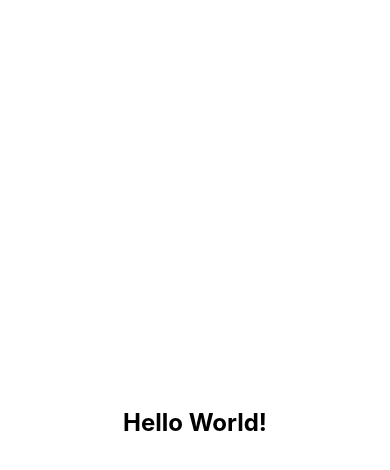
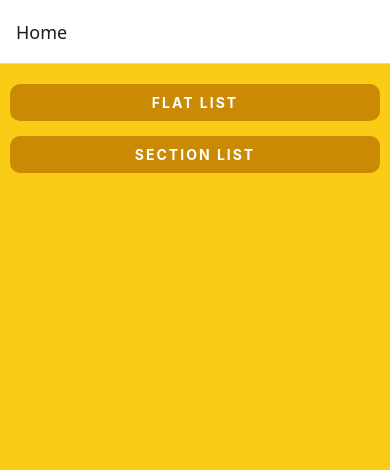
Before and after one commit to nansmatty/React-Native-List-And-API, a React Native app: screen /Home in a window 390 px wide. Shown: the top 470 px of the page. Built offline with nearby package versions, Linux system fonts and the light colour scheme.

Commit message:
Flat List Demo Complete

```diff
--- a/App.tsx
+++ b/App.tsx
@@ -1,24 +1,12 @@
-import {StyleSheet, Text, View} from 'react-native';
+import {NavigationContainer} from '@react-navigation/native';
+import RootNavigator from './src/RootNavigator';
 
 function App(): React.JSX.Element {
   return (
-    <View style={styles.sectionContainer}>
-      <Text style={styles.sectionTitle}>Hello World!</Text>
-    </View>
+    <NavigationContainer>
+      <RootNavigator />
+    </NavigationContainer>
   );
 }
 
-const styles = StyleSheet.create({
-  sectionContainer: {
-    padding: 10,
-    flex: 1,
-    justifyContent: 'center',
-    alignItems: 'center',
-  },
-  sectionTitle: {
-    fontSize: 24,
-    fontWeight: 'bold',
-  },
-});
-
 export default App;
--- a/package.json
+++ b/package.json
@@ -1,5 +1,5 @@
 {
-  "name": "ListAndApi",
+  "name": "listandapi",
   "version": "0.0.1",
   "private": true,
   "scripts": {
--- /dev/null
+++ b/src/RootNavigator.tsx
@@ -0,0 +1,26 @@
+import {View, Text} from 'react-native';
+import React from 'react';
+import {createStackNavigator} from '@react-navigation/stack';
+import HomeScreen from './screens/HomeScreen';
+import FlatListScreen from './screens/FlatListScreen';
+import SectionListScreen from './screens/SectionListScreen';
+
+export type RootStackParamsList = {
+  Home: undefined;
+  FlatList: undefined;
+  SectionList: undefined;
+};
+
+const Stack = createStackNavigator<RootStackParamsList>();
+
+const RootNavigator: React.FC = () => {
+  return (
+    <Stack.Navigator>
+      <Stack.Screen name="Home" component={HomeScreen} />
+      <Stack.Screen name="FlatList" component={FlatListScreen} />
+      <Stack.Screen name="SectionList" component={SectionListScreen} />
+    </Stack.Navigator>
+  );
+};
+
+export default RootNavigator;
--- /dev/null
+++ b/src/screens/FlatListScreen.tsx
@@ -0,0 +1,68 @@
+import {FlatList, StyleSheet, Text, View} from 'react-native';
+import React from 'react';
+
+//Sample Data or Data Coming From API
+const FLAT_DATA = Array.from({length: 50}, (_, index) => ({
+  id: index.toString(),
+  title: `Item ${index + 1}`,
+}));
+
+const FlatListScreen = () => {
+  const handlerRenderItem = ({item}: {item: {id: string; title: string}}) => (
+    <View style={styles.itemView}>
+      <Text style={styles.itemText}>{item.title}</Text>
+    </View>
+  );
+
+  return (
+    <View style={styles.sectionContainer}>
+      <Text style={styles.sectionTitle}>Flat List</Text>
+      <FlatList
+        ListHeaderComponent={
+          <Text style={styles.flatListHeader}>FlatList Header</Text>
+        }
+        ListFooterComponent={
+          <Text style={styles.flatListHeader}>FlatList Footer</Text>
+        }
+        data={FLAT_DATA}
+        renderItem={handlerRenderItem}
+        keyExtractor={item => item.id}
+      />
+    </View>
+  );
+};
+const styles = StyleSheet.create({
+  sectionContainer: {
+    padding: 10,
+    flex: 1,
+    gap: 20,
+  },
+  sectionTitle: {
+    textAlign: 'center',
+    paddingVertical: 20,
+    fontSize: 24,
+    fontWeight: 'bold',
+  },
+  itemView: {
+    height: 100,
+    flex: 1,
+    padding: 10,
+    justifyContent: 'center',
+    alignItems: 'center',
+    gap: 20,
+  },
+
+  itemText: {
+    fontSize: 16,
+    fontWeight: 'bold',
+  },
+
+  flatListHeader: {
+    fontSize: 30,
+    textAlign: 'center',
+    color: '#ff45ff',
+    fontWeight: 'bold',
+  },
+});
+
+export default FlatListScreen;
--- /dev/null
+++ b/src/screens/HomeScreen.tsx
@@ -0,0 +1,77 @@
+import {FlatList, StyleSheet, Text, TouchableOpacity, View} from 'react-native';
+import React from 'react';
+import {StackNavigationProp} from '@react-navigation/stack';
+import {RootStackParamsList} from '../RootNavigator';
+import {useNavigation} from '@react-navigation/native';
+
+type HomeScreenParamList = StackNavigationProp<RootStackParamsList, 'Home'>;
+
+type Props = {
+  navigation: HomeScreenParamList;
+};
+
+const topics = [
+  {
+    id: 1,
+    title: 'Flat List',
+    screen: 'FlatList',
+  },
+  {
+    id: 2,
+    title: 'Section List',
+    screen: 'SectionList',
+  },
+];
+
+const HomeScreen: React.FC<Props> = ({navigation}) => {
+  return (
+    <View style={styles.sectionContainer}>
+      <FlatList
+        data={topics}
+        renderItem={({item}) => (
+          <TouchableOpacity
+            style={styles.touchable}
+            onPress={() =>
+              navigation.navigate(item.screen as keyof RootStackParamsList)
+            }>
+            <Text style={styles.touchableText}>{item.title}</Text>
+          </TouchableOpacity>
+        )}
+      />
+    </View>
+  );
+};
+
+const styles = StyleSheet.create({
+  sectionContainer: {
+    paddingHorizontal: 10,
+    paddingVertical: 20,
+    backgroundColor: '#facc15',
+    height: '100%',
+  },
+  sectionTitle: {
+    textAlign: 'center',
+    fontSize: 20,
+    fontWeight: 'bold',
+    marginVertical: 20,
+    color: '#111827',
+  },
+
+  touchable: {
+    paddingVertical: 10,
+    paddingHorizontal: 20,
+    backgroundColor: '#ca8a04',
+    marginBottom: 15,
+    borderRadius: 10,
+  },
+
+  touchableText: {
+    color: 'white',
+    fontWeight: 'bold',
+    textAlign: 'center',
+    letterSpacing: 2,
+    textTransform: 'uppercase',
+  },
+});
+
+export default HomeScreen;
```
